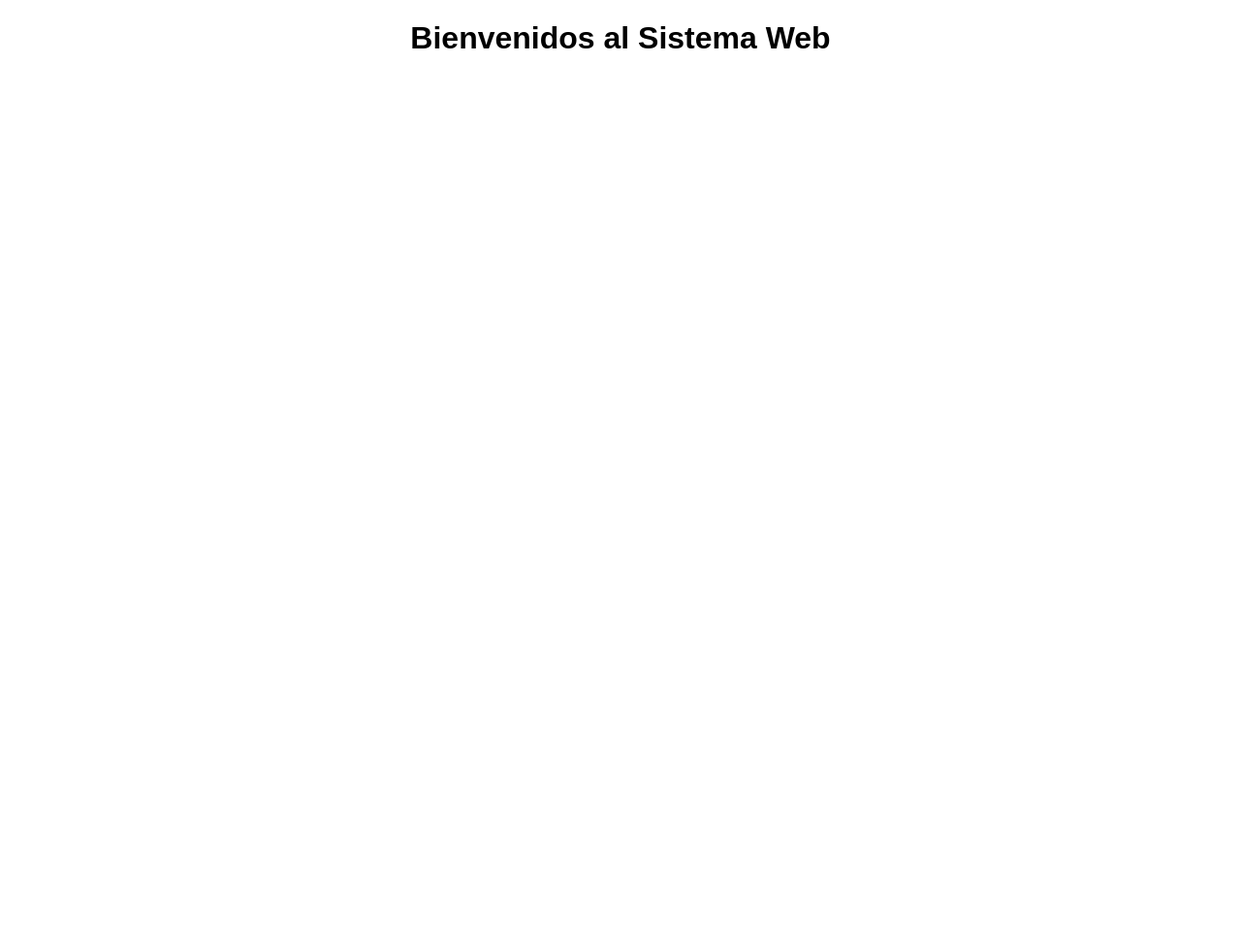
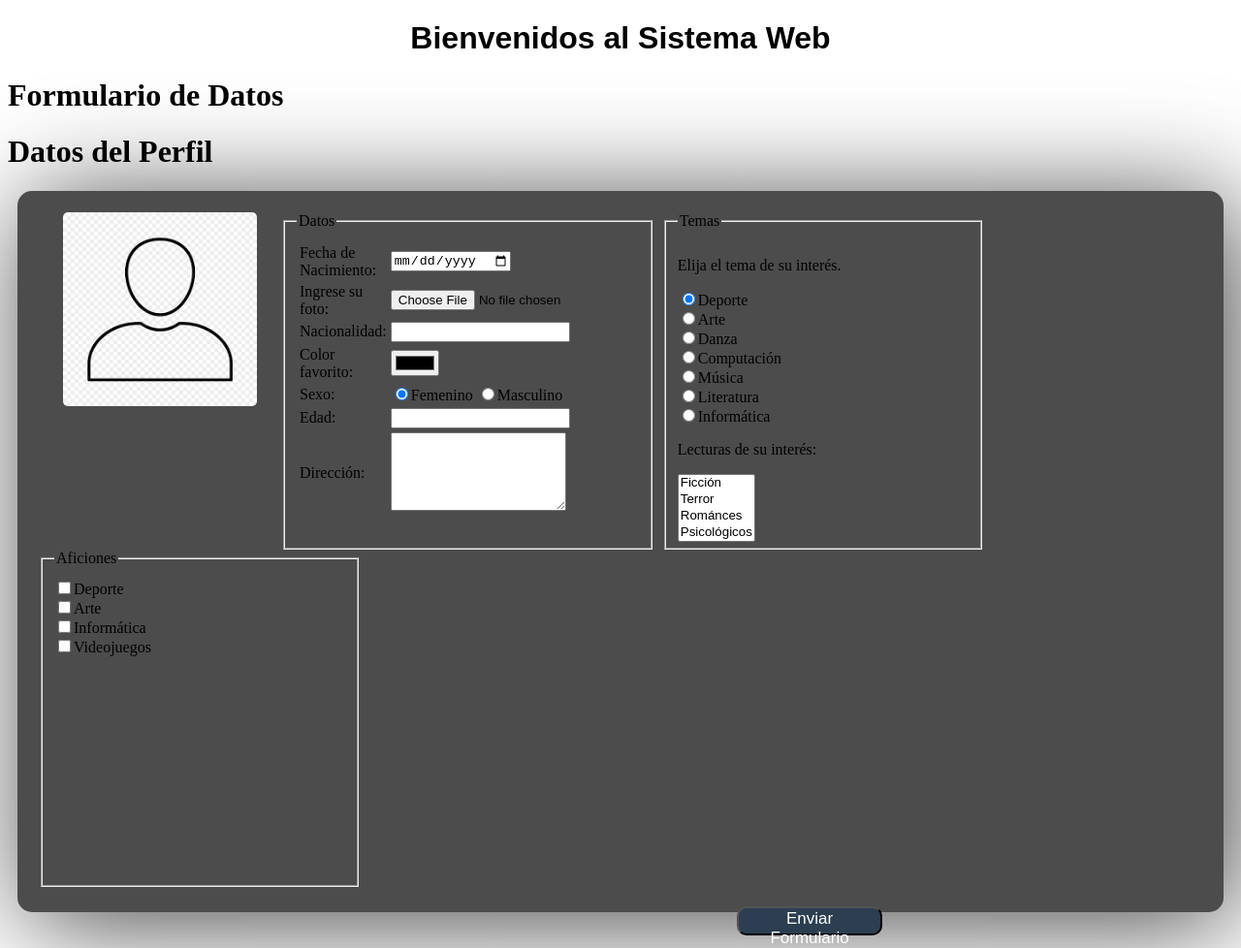
Before and after one commit to ecram/inf-113, a plain HTML site: page HTML/pagina2.html in a window 1280 px wide. Shown: the whole page at 97% size. Before the commit the page ends 800 px from the top, so only its background shows below. Drawn offline with Linux system fonts and the light colour scheme.

Commit message:
Formularios y otros

```diff
--- a/HTML/css/style_pagina.css
+++ b/HTML/css/style_pagina.css
@@ -10,13 +10,51 @@
 	background-color: #5499C7;
 }
 
+#login{
+	margin-top: 4%;
+	text-align: center;
+}
+
 #login form{
 	width: 400px;
 	text-align-last: center;
+	display: inline-block;
+}
+
+#login input{
+	border-radius: 10px;
+	height: 35px;
+	margin: 5px;
 }
 
 button{
+	margin-top: 20px;
 	background-color: #2C3E50;
 	color: white;
 	font-size: 17px;
+	border-radius: 10px;
+	width: 150px;
+	height: 30px;
 }
+
+.checkbox{
+	display: inline;
+}
+
+p.checkbox{
+	font-family: Arial;
+	font-size: 18px;
+	color: #FFF;
+}
+
+#login input.checkbox{
+	width: 20px;
+	height: 20px;
+}
+
+#login .img{
+	margin: 12px;
+	width: 28px;
+	height: 28px;
+	position: absolute;
+}
--- /dev/null
+++ b/HTML/css/style_pagina2.css
@@ -0,0 +1,37 @@
+#formdatos img{
+	float: left;
+	width: 200px;
+	border-radius: 5px;
+	margin: 0px 25px;
+}
+
+#formdatos fieldset{
+	float: left;
+	padding: 12px;
+	margin-down: 10px;
+	margin-right: 10px;
+	width: 25%;
+	height: 320px;
+}
+
+#formdatos form{
+	width: 1200px;
+	height: 700px;
+	border-radius: 15px;
+	padding: 22px;
+	margin: auto;
+	background-color: rgba(76, 76, 76, 1.0);
+	box-shadow: 10px 10px 112px 0px rgba(0, 0, 0, 0.75);
+}
+
+.b1{
+	background-color: #2C3E50;
+	color: white;
+	font-size: 17px;
+	border-radius: 10px;
+	width: 150px;
+	height: 30px;
+	margin-top: 20px;
+	margin-right: 10px;
+	margin-left: 60%;
+}
--- a/HTML/pagina2.html
+++ b/HTML/pagina2.html
@@ -4,8 +4,86 @@
 	<meta charset="utf-8">
 	<meta name="viewport" content="width=device-width, initial-scale=1">
 	<title>Bienvenidos al Sistema Web</title>
+	<link rel="stylesheet" type="text/css" href="css/style_pagina2.css">
 </head>
-<body>
+<body id="formdatos">
 	<h1 style="font-family: Arial, Verdana; text-align: center;">Bienvenidos al Sistema Web</h1>
+	<h1>Formulario de Datos</h1>
+	<h1>Datos del Perfil</h1>
+	<form action="pagina3.html">
+		<img src="img/perfil.png">
+		<fieldset>
+			<legend>Datos</legend>
+			<table border=0>
+				<tr>
+					<td>Fecha de Nacimiento:</td>
+					<td><input type="date"></td>
+				</tr>
+				<tr>
+					<td>Ingrese su foto:</td>
+					<td><input type="file" name=""></td>
+				</tr>
+				<tr>
+					<td>Nacionalidad:</td>
+						<td>
+							<input type="text" name="" list="nacionalidad">
+							<datalist id="nacionalidad">
+							<option>Boliviana</option>
+							<option>Peruana</option>
+							<option>Colombiana</option>
+							<option>Brasilera</option>
+						</td>
+					</datalist>
+				</tr>
+				<tr>
+					<td>Color favorito:</td>
+					<td><input type="color" name=""></td>
+				</tr>
+				<tr>
+					<td>Sexo:</td>
+					<td>
+						<input type="radio" name="sexo" value="Femenino" checked>Femenino
+						<input type="radio" name="sexo" value="Masculino">Masculino
+					</td>
+				</tr>
+				<tr>
+					<td>Edad:</td>
+					<td><input type="number" name="edad" min="18"></td>
+				</tr>
+				<tr>
+					<td>Dirección:</td>
+					<td><textarea rows="5" cols="20"></textarea></td>
+				</tr>
+			</table>
+		</fieldset>
+		<fieldset>
+			<legend>Temas</legend>
+			<p>Elija el tema de su interés.</p>
+			<input type="radio" name="tema" value="Deporte" checked>Deporte<br>
+			<input type="radio" name="tema" value="Arte">Arte<br>
+			<input type="radio" name="tema" value="Danza">Danza<br>
+			<input type="radio" name="tema" value="Computación">Computación<br>
+			<input type="radio" name="tema" value="Música">Música<br>
+			<input type="radio" name="tema" value="Literatura">Literatura<br>
+			<input type="radio" name="tema" value="Informática">Informática<br>
+			<p>Lecturas de su interés:</p>
+			<select multiple>
+				<option>Ficción</option>
+				<option>Terror</option>
+				<option>Románces</option>
+				<option>Psicológicos</option>
+				<option>Autoayuda</option>
+			</select>
+		</fieldset>
+		<fieldset>
+			<legend>Aficiones</legend>
+			<input type="checkbox" name="afición" value="Deporte">Deporte<br>
+			<input type="checkbox" name="afición" value="Arte">Arte<br>
+			<input type="checkbox" name="afición" value="Informática">Informática<br>
+			<input type="checkbox" name="afición" value="Videojuegos">Videojuegos<br>
+		</fieldset>
+		<br>
+		<button class="b1" type="submit">Enviar Formulario</button>
+	</form>
 </body>
 </html>
```
Also changed, not shown: HTML/pagina1.html (+3 -1 lines), HTML/pagina3.html (added, +11 -0 lines), HTML/img/perfil.png (added), HTML/img/user.png (added).
